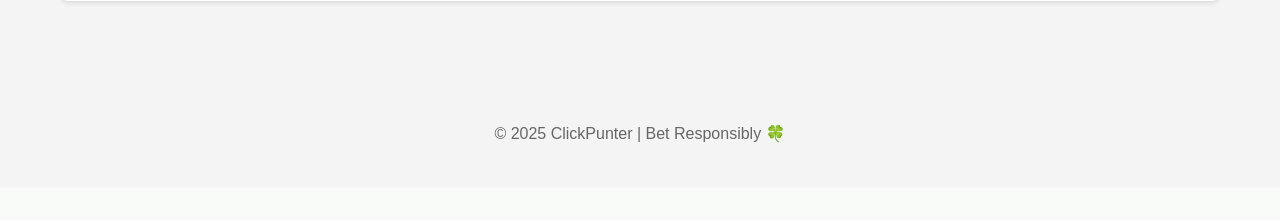
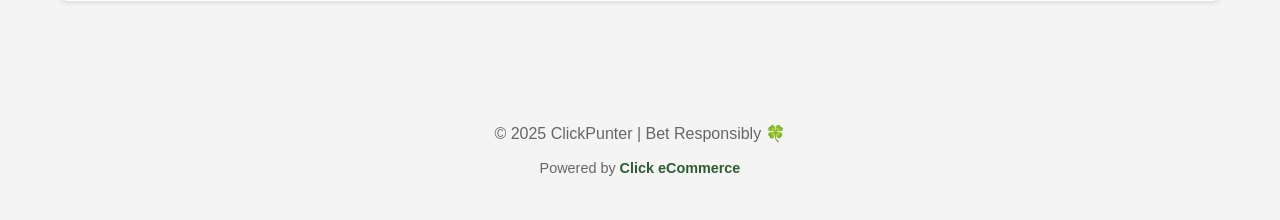
Before and after one commit to Baillie11/ClickPunter, a Flask app: page /analyze in a window 1280 px wide. Shown: the part 862-1082 px from the top of the page. Before the commit the page ends 1005 px from the top, so only its background shows below. Run offline with Flask 3, Linux system fonts and the light colour scheme.

Commit message:
Add Click eCommerce branding to footer

```diff
--- a/templates/layout.html
+++ b/templates/layout.html
@@ -94,6 +94,9 @@
 
     <footer style="text-align: center; padding: 40px 20px; color: #666; margin-top: 40px;">
         <p>&copy; 2025 ClickPunter | Bet Responsibly 🍀</p>
+        <p style="margin-top: 10px; font-size: 0.9em;">
+            Powered by <a href="https://www.clickecommerce.com.au" target="_blank" rel="noopener noreferrer" style="color: #2c5f2d; text-decoration: none; font-weight: bold;">Click eCommerce</a>
+        </p>
     </footer>
 </body>
 </html>
```
